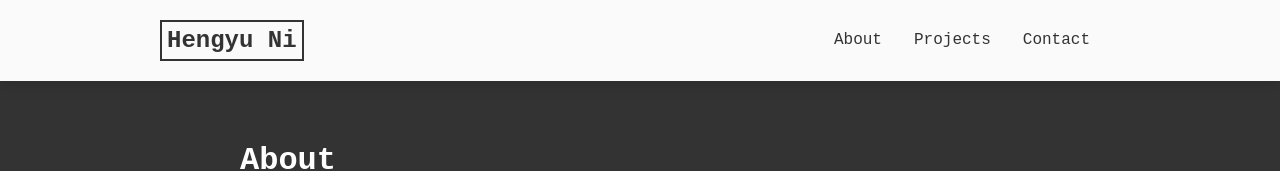
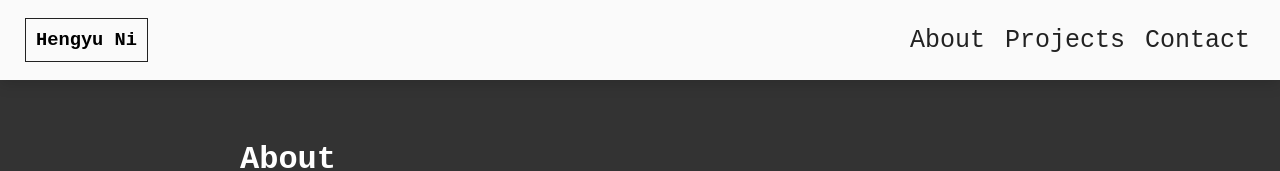
Before and after one commit to hengyuni/portfolio, a React (Create React App) app: page / in a window 1280 px wide. Shown: the top 171 px of the page. Built offline with nearby package versions, Linux system fonts and the light colour scheme.

Commit message:
navbar hamburger

```diff
--- a/package.json
+++ b/package.json
@@ -3,9 +3,11 @@
   "version": "0.1.0",
   "private": true,
   "dependencies": {
+    "@ant-design/icons": "^4.6.2",
     "@testing-library/jest-dom": "^5.11.4",
     "@testing-library/react": "^11.1.0",
     "@testing-library/user-event": "^12.1.10",
+    "antd": "^4.16.0",
     "react": "^17.0.2",
     "react-dom": "^17.0.2",
     "react-router": "^5.2.0",
--- a/src/App.css
+++ b/src/App.css
@@ -1,8 +1,82 @@
+/* @import "antd/dist/antd.css"; */
+
 :root {
 	--off-white: #fafafa;
 	font-family: "Courier New", Courier, monospace;
 }
-.nav {
+
+/* .App {
+	width: 100vw;
+	height: 100vh;
+} */
+
+/* Navbar Test */
+
+.NavbarTest {
+	background-color: var(--off-white);
+	position: sticky;
+	top: 0px;
+	width: 100%;
+	/* height: 100%; */
+	height: 80px;
+	z-index: 1000;
+	box-shadow: 0 4px 14px 0 rgba(0, 0, 0, 0.15);
+	display: flex;
+}
+
+/* #navbar {
+	position: sticky;
+	z-index: 1000;
+} */
+
+.NavbarTest .leftSide {
+	flex: 50%;
+	display: flex;
+	align-items: center;
+	justify-content: flex-start;
+	padding-left: 25px;
+	/* background-color: turquoise; */
+}
+
+.leftSide .logo {
+	display: inline-block;
+	padding: 10px;
+	border: 1px solid #222;
+	cursor: pointer;
+}
+
+.NavbarTest .rightSide {
+	flex: 50%;
+	display: flex;
+	justify-content: flex-end;
+	align-items: center;
+	/* background-color: wheat; */
+}
+
+.NavbarTest .rightSide .links {
+	max-height: 80px;
+	margin-right: 30px;
+}
+
+.NavbarTest .rightSide .button {
+	display: none;
+	margin-right: 30px;
+	font-size: 25px;
+}
+
+.NavbarTest .rightSide #hidden {
+	display: flex;
+}
+
+.NavbarTest .rightSide .links a {
+	text-decoration: none;
+	color: #222;
+	font-size: 25px;
+	margin-left: 20px;
+	cursor: pointer;
+}
+
+/* .nav {
 	background-color: var(--off-white);
 	position: sticky;
 	top: 0px;
@@ -10,27 +84,32 @@
 	height: 100%;
 	z-index: 1000;
 	box-shadow: 0 4px 14px 0 rgba(0, 0, 0, 0.15);
-}
+} */
 
-.header {
+/* #navbar {
+	position: sticky;
+	z-index: 1000;
+} */
+
+/* .header {
 	padding: 5px;
 	color: #333;
 	border: 2px solid #333;
 	margin-left: -30px;
 	cursor: pointer;
-}
+} */
 
-.header:hover {
+/* .header:hover {
 	color: white;
 	background-color: rgb(163, 0, 0);
 	border: 2px solid rgb(163, 0, 0);
-}
+} */
 
 /* .nav-logo:hover {
   cursor: pointer;
 } */
 
-.nav .nav-content {
+/* .nav .nav-content {
 	max-width: 900px;
 	padding: 0rem 3rem;
 	margin: 0 auto;
@@ -50,7 +129,7 @@
 	color: rgb(163, 0, 0);
 	cursor: pointer;
 	border-bottom: 1px solid rgb(163, 0, 0);
-}
+} */
 
 .section {
 }
@@ -62,18 +141,48 @@
 
 .section-content {
 	max-width: 800px;
-	/* height: 100%; */
+	height: 100%;
 	/* height: 100vh; */
 	margin: 0 auto;
 	padding: 40px;
 }
 
-@media only screen and (max-width: 500px) {
-	.header {
-		font-size: large;
+@media only screen and (max-width: 850px) {
+	.NavbarTest .rightSide .links a {
+		font-size: 15px;
+	}
+}
+
+@media only screen and (max-width: 650px) {
+	.NavbarTest .rightSide {
+		display: flex;
+		justify-content: flex-end;
 	}
 
-	.nav-item {
+	.NavbarTest .rightSide .button {
+		display: flex;
+	}
+
+	.NavbarTest .rightSide .links {
 		display: none;
 	}
+
+	.NavbarTest .rightSide #hidden {
+		display: flex;
+		flex-direction: column;
+		align-items: center;
+		justify-content: space-evenly;
+
+		position: absolute;
+		left: 0px;
+		top: 80px;
+		height: 230px;
+		max-height: 250px;
+		width: 100%;
+		background-color: var(--off-white);
+	}
+
+	.NavbarTest .rightSide #hidden a {
+		font-size: 25px;
+	}
 }
--- a/src/App.js
+++ b/src/App.js
@@ -2,17 +2,19 @@ import React, { Component } from "react";
 import "./App.css";
 import Navbar from "./Components/Nav/Navbar";
 import Section from "./Components/Section/Section";
-import DummyText from "./DummyText";
-import About from './Components/About/About.js'
-import Projects from './Components/Projects/Projects.js'
-import Contact from './Components/Contact/Contact.js'
+import NavbarTest from "./Components/NavbarTest";
+import About from "./Components/About/About.js";
+import Projects from "./Components/Projects/Projects.js";
+import Contact from "./Components/Contact/Contact.js";
 
 class App extends Component {
 	render() {
 		return (
 			<div className="App">
-        <Navbar />
+				<NavbarTest />
+				{/* <Navbar /> */}
 				<Section
+					className="about"
 					title="About"
 					subtitle={<About />}
 					dark={true}
--- a/src/Components/Nav/Navbar.js
+++ b/src/Components/Nav/Navbar.js
@@ -2,6 +2,7 @@ import React, { Component } from "react";
 // import logo from "../logo.svg";
 import { Link, animateScroll as scroll } from "react-scroll";
 import { scrollToTop } from "react-scroll/modules/mixins/animate-scroll";
+import * as navStyle from "./Navbar.module.css";
 
 export default class Navbar extends Component {
 	scrollToTop = () => {
@@ -10,13 +11,16 @@ export default class Navbar extends Component {
 
 	render() {
 		return (
-			<nav className="nav" id="navbar">
-				<div className="nav-content">
+			<nav className={navStyle.nav} id="navbar">
+				<div className={navStyle.navBox}>
+					<div className={navStyle.logo}>
 						<h2 className="header" onClick={this.scrollToTop}>
 							Hengyu Ni
 						</h2>
-					<ul className="nav-items">
-						<li className="nav-item">
+					</div>
+					<div className={navStyle.itemsBox}>
+						<ul className={navStyle.navItems}>
+							<li className={navStyle.navItem}>
 								<Link
 									activeClass="active"
 									to="about"
@@ -28,7 +32,7 @@ export default class Navbar extends Component {
 									About
 								</Link>
 							</li>
-						<li className="nav-item">
+							<li className={navStyle.navItem}>
 								<Link
 									activeClass="active"
 									to="projects"
@@ -40,7 +44,7 @@ export default class Navbar extends Component {
 									Projects
 								</Link>
 							</li>
-						<li className="nav-item">
+							<li className={navStyle.navItem}>
 								<Link
 									activeClass="active"
 									to="contact"
@@ -53,6 +57,7 @@ export default class Navbar extends Component {
 								</Link>
 							</li>
 						</ul>
+					</div>
 					{/* <button className="mobile-menu-icon">
             {isMobile ? (
               <i className="fas fa-times"></i>
--- /dev/null
+++ b/src/Components/Nav/Navbar.module.css
@@ -0,0 +1,58 @@
+:root {
+	--off-white: #fafafa;
+	font-family: "Courier New", Courier, monospace;
+}
+
+.nav {
+	background-color: var(--off-white);
+	position: sticky;
+	top: 0px;
+	width: 100%;
+	height: 100%;
+	z-index: 1000;
+	border: 1px solid black;
+	box-shadow: 0 4px 14px 0 rgba(0, 0, 0, 0.15);
+}
+
+.navBox {
+	display: flex;
+	flex-direction: row;
+	justify-content: space-between;
+	align-items: center;
+}
+
+.logo {
+	display: inline-block;
+	height: 100%;
+	padding: 5px;
+	color: #333;
+	border: 2px solid #333;
+	/* margin-left: -30px; */
+	cursor: pointer;
+}
+
+.logo:hover {
+	color: white;
+	background-color: rgb(163, 0, 0);
+	border: 2px solid rgb(163, 0, 0);
+}
+
+.itemsBox {
+	display: flex;
+	flex-direction: row;
+	border: 1px solid black;
+	justify-content: center;
+	align-items: center;
+}
+
+.navItem {
+	display: inline;
+	margin: 1rem;
+	cursor: pointer;
+}
+
+.navItem:hover {
+	color: rgb(163, 0, 0);
+	cursor: pointer;
+	border-bottom: 1px solid rgb(163, 0, 0);
+}
--- /dev/null
+++ b/src/Components/NavbarTest.js
@@ -0,0 +1,66 @@
+import React, { useState } from "react";
+import { Link, animateScroll as scroll } from "react-scroll";
+// import "antd/dist/antd.css";
+import "../App.css";
+import { scrollToTop } from "react-scroll/modules/mixins/animate-scroll";
+import { MenuOutlined } from "@ant-design/icons";
+
+function NavbarTest() {
+	const [showLinks, setShowLinks] = useState(false);
+
+	const scrollToTop = () => {
+		scroll.scrollToTop();
+	};
+
+	return (
+		<div className="NavbarTest" id="navbar">
+			<div className="leftSide">
+				<h3 className="logo" onClick={scrollToTop}>
+					Hengyu Ni
+				</h3>
+			</div>
+			<div className="rightSide">
+				{/* <button onClick={() => setShowLinks(!showLinks)}>
+				</button> */}
+				<MenuOutlined
+					className="button"
+					onClick={() => setShowLinks(!showLinks)}
+				/>
+				<div className="links" id={showLinks ? "hidden" : ""}>
+					<Link
+						activeClass="active"
+						to="about"
+						spy={true}
+						smooth={true}
+						offset={-70}
+						duration={500}
+					>
+						About
+					</Link>
+					<Link
+						activeClass="active"
+						to="projects"
+						spy={true}
+						smooth={true}
+						offset={-70}
+						duration={500}
+					>
+						Projects
+					</Link>
+					<Link
+						activeClass="active"
+						to="contact"
+						spy={true}
+						smooth={true}
+						offset={-70}
+						duration={500}
+					>
+						Contact
+					</Link>
+				</div>
+			</div>
+		</div>
+	);
+}
+
+export default NavbarTest;
```
Also changed, not shown: 1 other file (tests, documents, lock files or other folders). Lines whose indentation alone changed are shown as unchanged.
